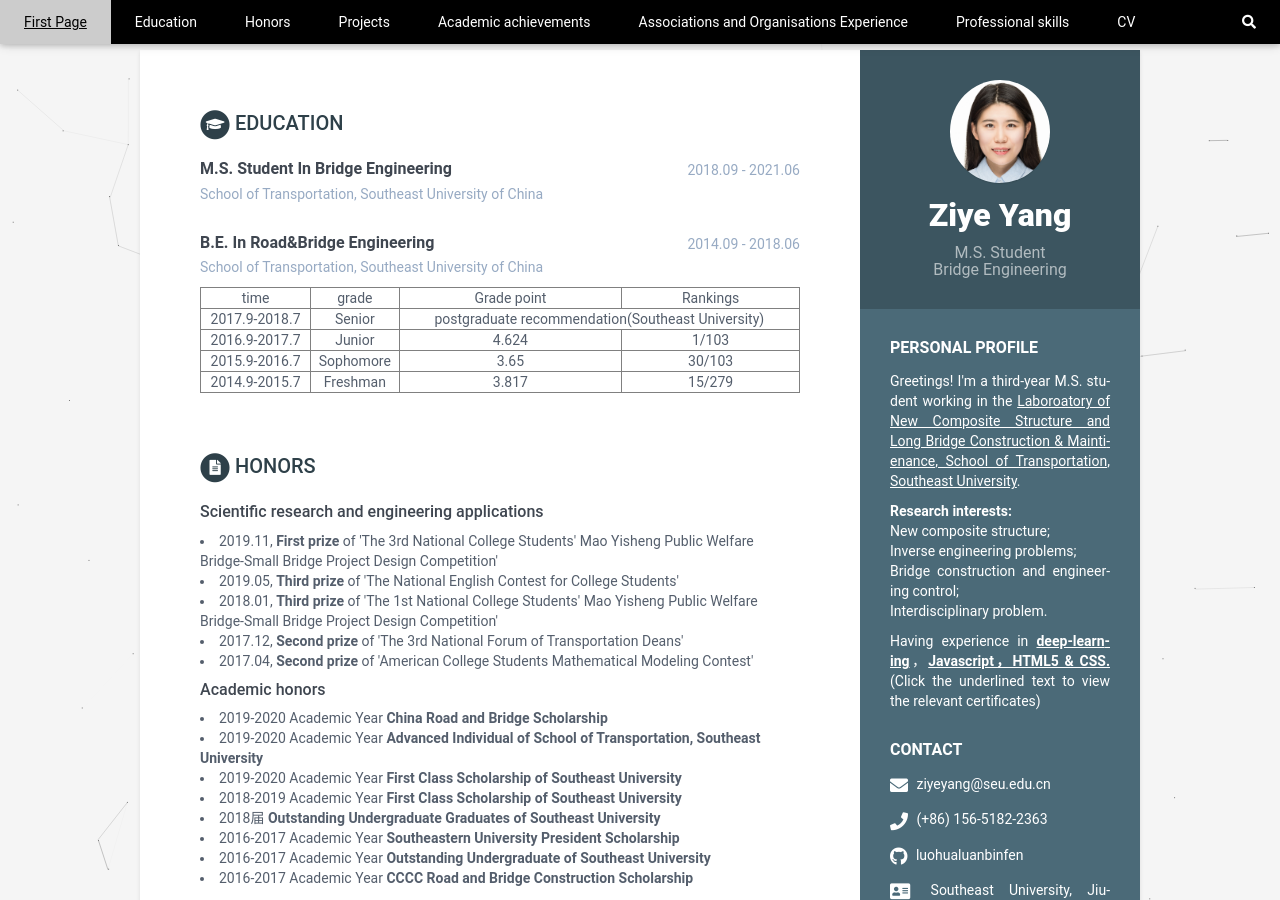
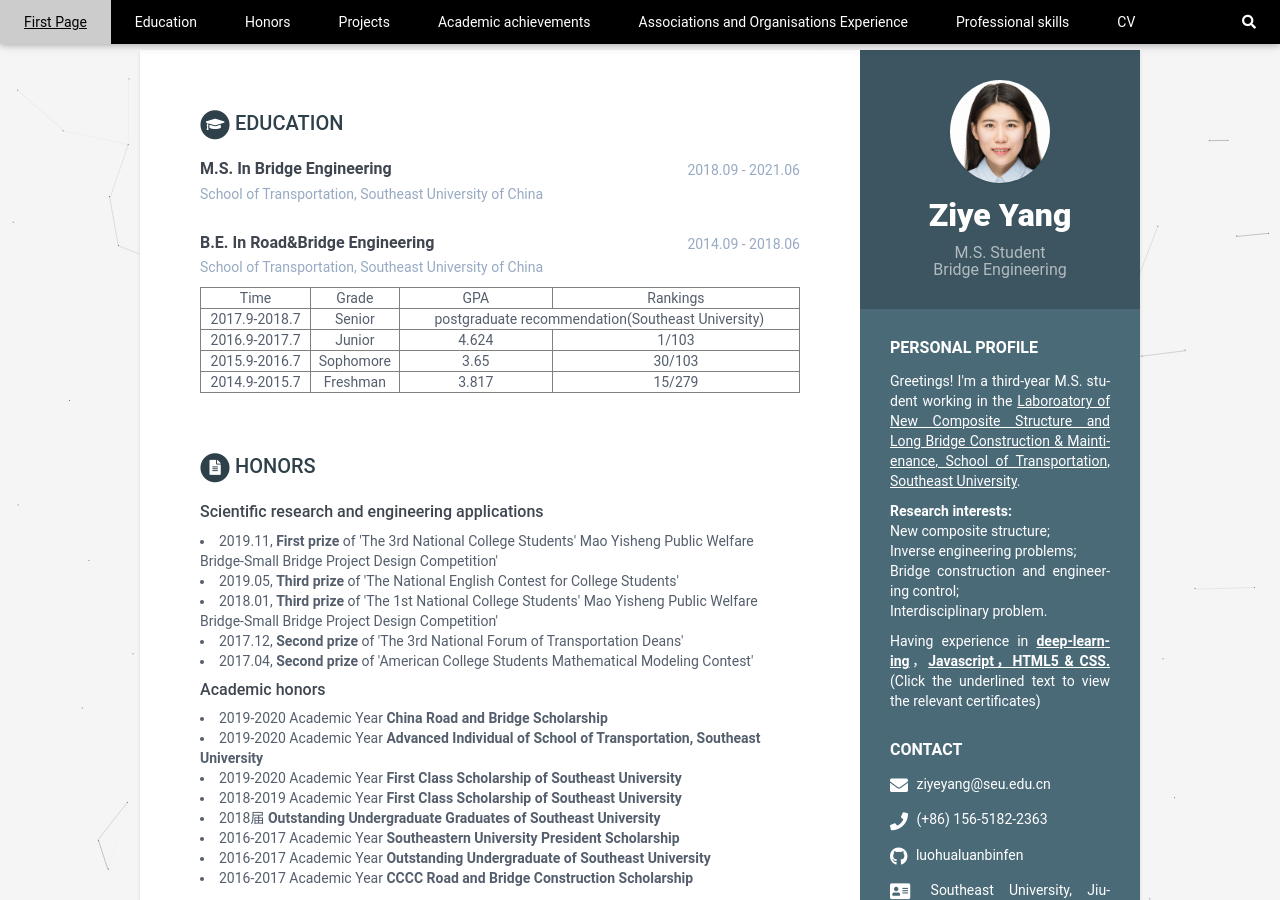
Before and after one commit to luohualuanbinfen/CV_EN, a Jekyll site: the page built from index.html, in a window 1280 px wide and 900 px high. Built offline with Jekyll 4.4.1, drawn with Linux system fonts in a browser that asks for light colours.

Commit message:
Update data.yml

```diff
--- a/_data/data.yml
+++ b/_data/data.yml
@@ -50,7 +50,7 @@ career-profile:
       Also, aim at interdisciplinary research, have experience in deep-learning, Javascript, HTML5 & CSS. (Click the underlined text to view the relevant certificates)
 
 education:
-    - degree: <b>M.S. Student In Bridge Engineering</b>
+    - degree: <b>M.S. In Bridge Engineering</b>
       university: School of Transportation, Southeast University of China
       time: 2018.09 - 2021.06
       details: |
@@ -63,9 +63,9 @@ education:
         <div style="text-align: center;">
           <table width="100%" border="1" cellpadding="2" cellspacing="1">
           <tr>
-          <td> time </td>
-          <td> grade </td>
-          <td> Grade point </td>
+          <td> Time </td>
+          <td> Grade </td>
+          <td> GPA </td>
           <td> Rankings </td>
           </tr>
           <tr>
```
